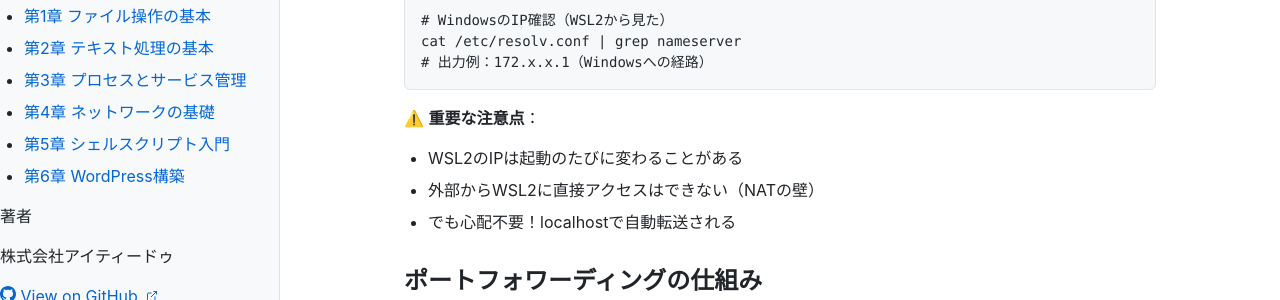
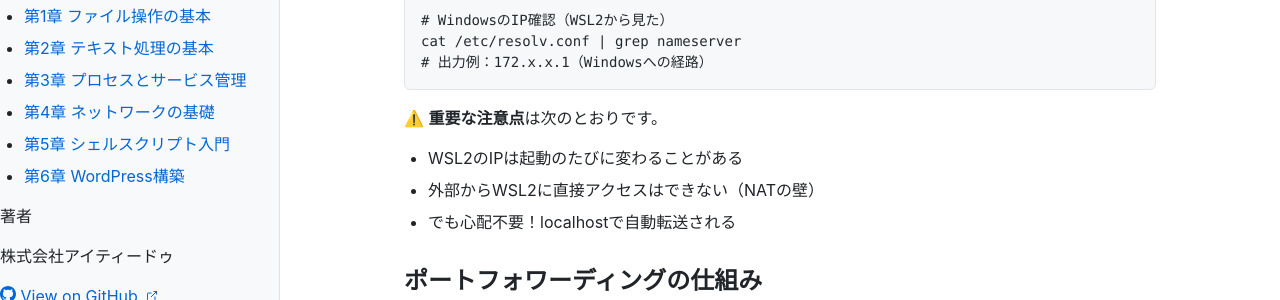
Before and after one commit to itdojp/wsl2-linux-essentials-book, a Jekyll site: the page built from docs/chapter4/index.md, in a window 1280 px wide and 900 px high, scrolled down 1973 px. Shown: the part 152-452 px from the top of the window. Built offline with Jekyll 4.4.1, drawn with Linux system fonts in a browser that asks for light colours; some of the changed text lies outside the part shown.

Commit message:
docs: Stage3 表現・スタイル微調整（第4章） (#75)

````diff
--- a/docs/chapter4/index.md
+++ b/docs/chapter4/index.md
@@ -56,7 +56,7 @@ cat /etc/resolv.conf | grep nameserver
 # 出力例：172.x.x.1（Windowsへの経路）
 ```
 
-⚠️ **重要な注意点**：
+⚠️ **重要な注意点**は次のとおりです。
 - WSL2のIPは起動のたびに変わることがある
 - 外部からWSL2に直接アクセスはできない（NATの壁）
 - でも心配不要！localhostで自動転送される
@@ -129,7 +129,7 @@ ping -i 1 192.168.1.1
 ping -W 2 -c 3 unreachable.host
 ```
 
-pingの結果解釈：
+pingの結果解釈は次のとおりです。
 ```text
 64 bytes from 142.250.x.x: icmp_seq=1 ttl=115 time=8.45 ms
 │                │              │       │        └─ 応答時間
@@ -197,7 +197,7 @@ ss -uan  # UDP接続
 ss -tan | grep :80
 ```
 
-出力の読み方：
+出力の読み方は次のとおりです。
 ```text
 State  Recv-Q Send-Q Local Address:Port   Peer Address:Port Process
 LISTEN 0      511    0.0.0.0:80           0.0.0.0:*     nginx
@@ -611,7 +611,7 @@ done
 
 ## まとめ
 
-ネットワーク管理の要点：
+ネットワーク管理の要点は次のとおりです。
 
 1. **WSL2の特性理解**: NAT構造とポートフォワーディング
 2. **基本ツール習得**: ping、curl、ss の日常的使用
````
